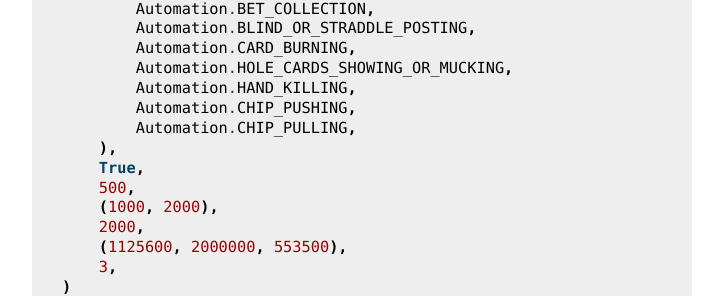
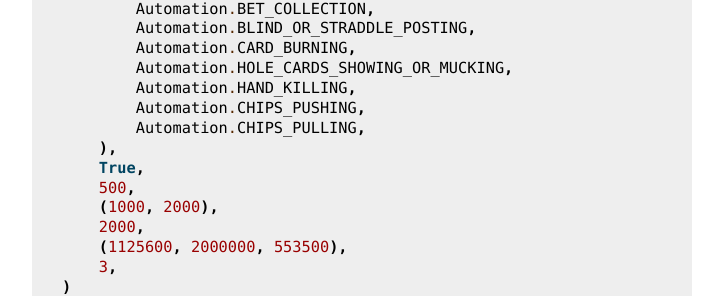
Before and after one commit to WTEngineer/pockerkit_python, a Sphinx documentation site: the page built from docs/index.rst, in a window 1280 px wide and 900 px high, scrolled down 731 px. Shown: the part 161-457 px from the top of the window, without its empty margins (388-1111 px from the left). Built offline with Sphinx 7.4.7, drawn with Linux system fonts in a browser that asks for light colours; some of the changed text lies outside the part shown.

```diff
--- a/README.rst
+++ b/README.rst
@@ -46,8 +46,8 @@ Link: https://youtu.be/GnxFohpljqM
            Automation.CARD_BURNING,
            Automation.HOLE_CARDS_SHOWING_OR_MUCKING,
            Automation.HAND_KILLING,
-           Automation.CHIP_PUSHING,
-           Automation.CHIP_PULLING,
+           Automation.CHIPS_PUSHING,
+           Automation.CHIPS_PULLING,
        ),
        True,
        500,
@@ -230,8 +230,8 @@ Link: https://youtu.be/pChCqb2FNxY
            Automation.CARD_BURNING,
            Automation.HOLE_CARDS_SHOWING_OR_MUCKING,
            Automation.HAND_KILLING,
-           Automation.CHIP_PUSHING,
-           Automation.CHIP_PULLING,
+           Automation.CHIPS_PUSHING,
+           Automation.CHIPS_PULLING,
        ),
        True,
        None,
--- a/docs/conf.py
+++ b/docs/conf.py
@@ -14,7 +14,7 @@ sys.path.insert(0, os.path.abspath('..'))
 project = 'PokerKit'
 copyright = '2023, University of Toronto Computer Poker Research Group'
 author = 'University of Toronto Computer Poker Research Group'
-release = '0.0.0.dev0'
+release = '0.0.0'
 
 # -- General configuration ---------------------------------------------------
 # https://www.sphinx-doc.org/en/master/usage/configuration.html#general-configuration
--- a/setup.py
+++ b/setup.py
@@ -1,6 +1,6 @@
 #!/usr/bin/env python3
 
-from setuptools import setup
+from setuptools import find_packages, setup
 
 with open('README.rst', 'r') as file:
     long_description = file.read()
@@ -46,6 +46,7 @@ setup(
         'Source': 'https://github.com/uoftcprg/pokerkit',
         'Tracker': 'https://github.com/uoftcprg/pokerkit/issues',
     },
-    packages=['pokerkit'],
+    package_data={'pokerkit': ['py.typed']},
+    packages=find_packages(),
     python_requires='>=3.11',
 )
```
Also changed, not shown: 1 other file.
